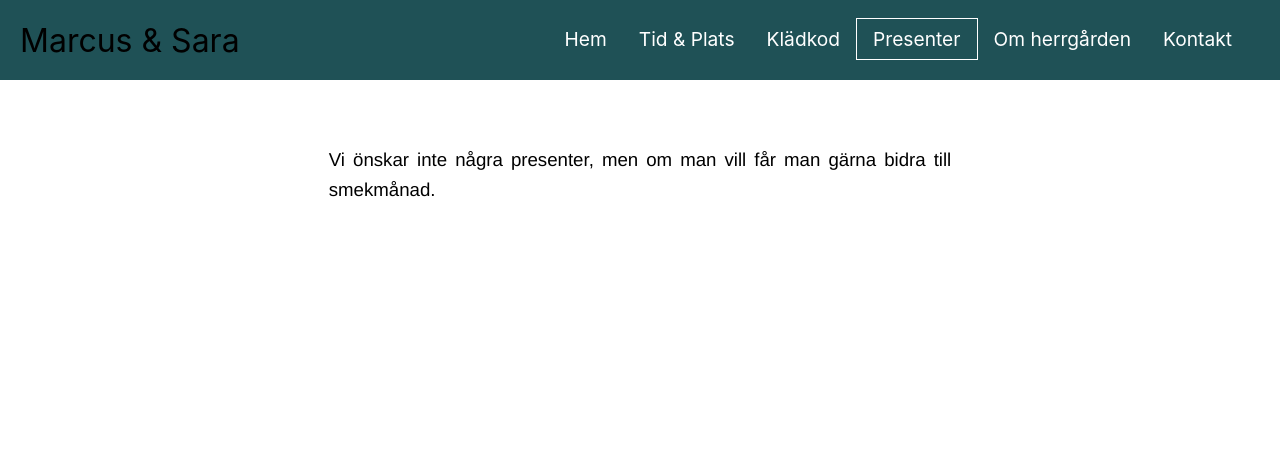
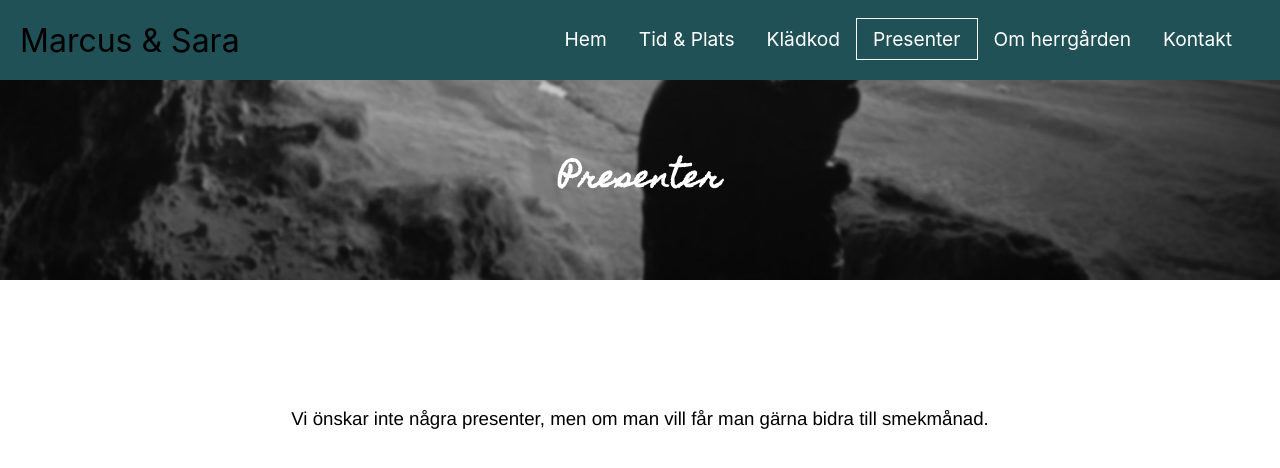
Before and after one commit to Khabazbashi/wedding-invitation, a React (Create React App) app: page /gifts in a window 1280 px wide. Shown: the top 468 px of the page. Built offline with nearby package versions, Linux system fonts and the light colour scheme; a web font is replaced by a local one.

Commit message:
add pages header and background img to all components

```diff
--- a/src/App.css
+++ b/src/App.css
@@ -29,7 +29,7 @@ body {
   display: flex;
   justify-content: center;
   align-content: center;
-  height: 30vh;
+  height: 25vh;
   width: 100vw;
   z-index: 0;
 }
--- a/src/Routes/AboutLocation.js
+++ b/src/Routes/AboutLocation.js
@@ -1,10 +1,20 @@
 function AboutLocation() {
   return (
     <div className="pages__container">
-      <h3 className="pages__title">About the Place</h3>
-      <p className="pages__text">
-        Bring swiming suit. Let us know if any allergies.
-      </p>
+      <div className="pages__header">
+        <h1 className="pages__title">Om herrgården</h1>
+      </div>
+      <div className="pages__body">
+        <h2 className="pages__subtitle"> Bra att veta</h2>
+        <p className="pages__infotext">
+          Skoklostervägen 16 <br /> 74694 Häggeby
+        </p>
+        <h2 className="pages__subtitle"> Bra att ta med</h2>
+        <p className="pages__infotext">
+          13 augusti <br />
+          15:00
+        </p>
+      </div>
     </div>
   );
 }
--- a/src/Routes/ContactInfo.js
+++ b/src/Routes/ContactInfo.js
@@ -1,11 +1,15 @@
 function ContactInfo() {
   return (
     <div className="pages__container">
-      <h3 className="pages__title">ContactInfo</h3>
-      <ul className="pages__list">
-        <li>Marcus Lindström XXXX-XXXX</li>
-        <li>Sara Khabazbashi XXXX-XXXX</li>
-      </ul>
+      <div className="pages__header">
+        <h1 className="pages__title">Kontakt</h1>
+      </div>
+      <div className="pages__body">
+        <ul className="pages__list">
+          <li className="pages__infotext">Marcus Lindström XXXX-XXXX</li>
+          <li className="pages__infotext">Sara Khabazbashi XXXX-XXXX</li>
+        </ul>
+      </div>
     </div>
   );
 }
--- a/src/Routes/Dresscode.js
+++ b/src/Routes/Dresscode.js
@@ -1,8 +1,12 @@
 function Dresscode() {
   return (
     <div className="pages__container">
-      <h3 className="pages__title">Klädkod</h3>
-      <p className="pages__text">Kavaj </p>
+      <div className="pages__header">
+        <h1 className="pages__title">Klädkod</h1>
+      </div>
+      <div className="pages__body">
+        <p className="pages__infotext">Kavaj</p>
+      </div>
     </div>
   );
 }
--- a/src/Routes/Gifts.js
+++ b/src/Routes/Gifts.js
@@ -1,11 +1,15 @@
 function Gifts() {
   return (
     <div className="pages__container">
-      <h3 className="pages__title">Presenter</h3>
-      <p className="pages__text">
-        Vi önskar inte några presenter, men om man vill får man gärna bidra till
-        smekmånad.
-      </p>
+      <div className="pages__header">
+        <h1 className="pages__title">Presenter</h1>
+      </div>
+      <div className="pages__body">
+        <p className="pages__infotext">
+          Vi önskar inte några presenter, men om man vill får man gärna bidra
+          till smekmånad.
+        </p>
+      </div>
     </div>
   );
 }
--- a/src/Routes/Home.js
+++ b/src/Routes/Home.js
@@ -1,10 +1,14 @@
 function Home() {
   return (
     <div className="pages__container">
-      <p className="pages__text">Marcus and Sara are having a wedding. </p>
-      <p className="pages__text">
-        Vi ser fram emot att träffa er på bröllopet!
-      </p>
+      <div className="pages__header">
+        <h1 className="pages__title">Hem</h1>
+      </div>
+      <div className="pages__body">
+        <p className="pages__infotext">
+          Vi ser fram emot att träffa er på bröllopet!
+        </p>
+      </div>
     </div>
   );
 }
```
